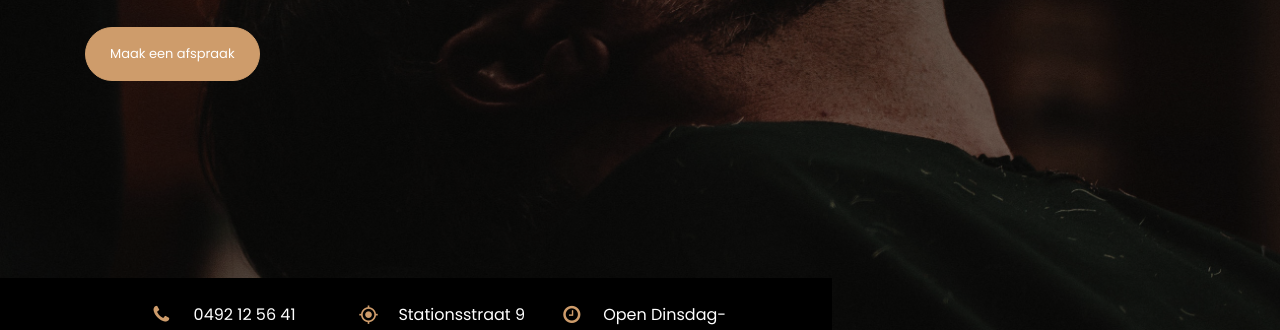
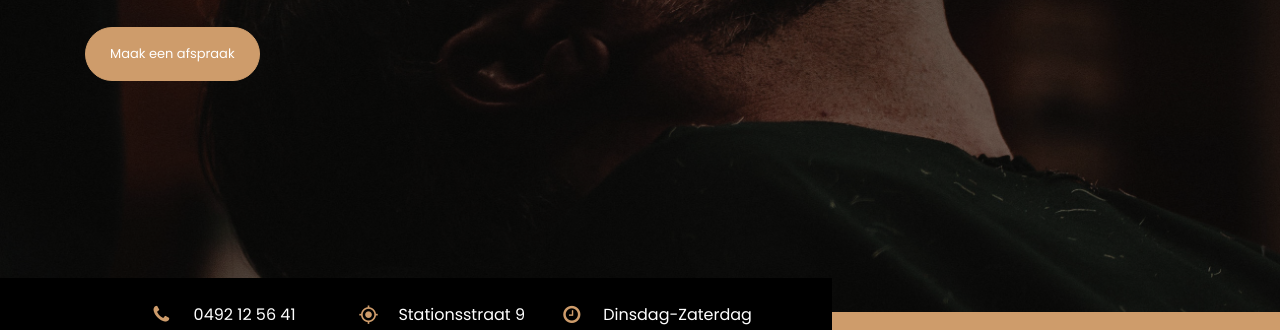
Before and after one commit to JonasDreessen/Rayan-barbershop, a plain HTML site: page index.html in a window 1280 px wide. Shown: the part 422-752 px from the top of the page. Drawn offline with Linux system fonts and the light colour scheme; some packages are replaced by stand-ins of ours; no server answers; files whose address does not match are found by name.

Commit message:
changed opening hours

```diff
--- a/index.html
+++ b/index.html
@@ -85,7 +85,7 @@
 	    				<div class="col-md-4 d-flex ftco-animate">
 	    					<div class="icon"><span class="icon-clock-o"></span></div>
 	    					<div class="text">
-	    						<h3>Open Dinsdag-Zaterdag</h3>
+	    						<h3>Dinsdag-Zaterdag</h3>
 	    						<p>8:00h - 19:00h</p>
 	    					</div>
 	    				</div>
```
